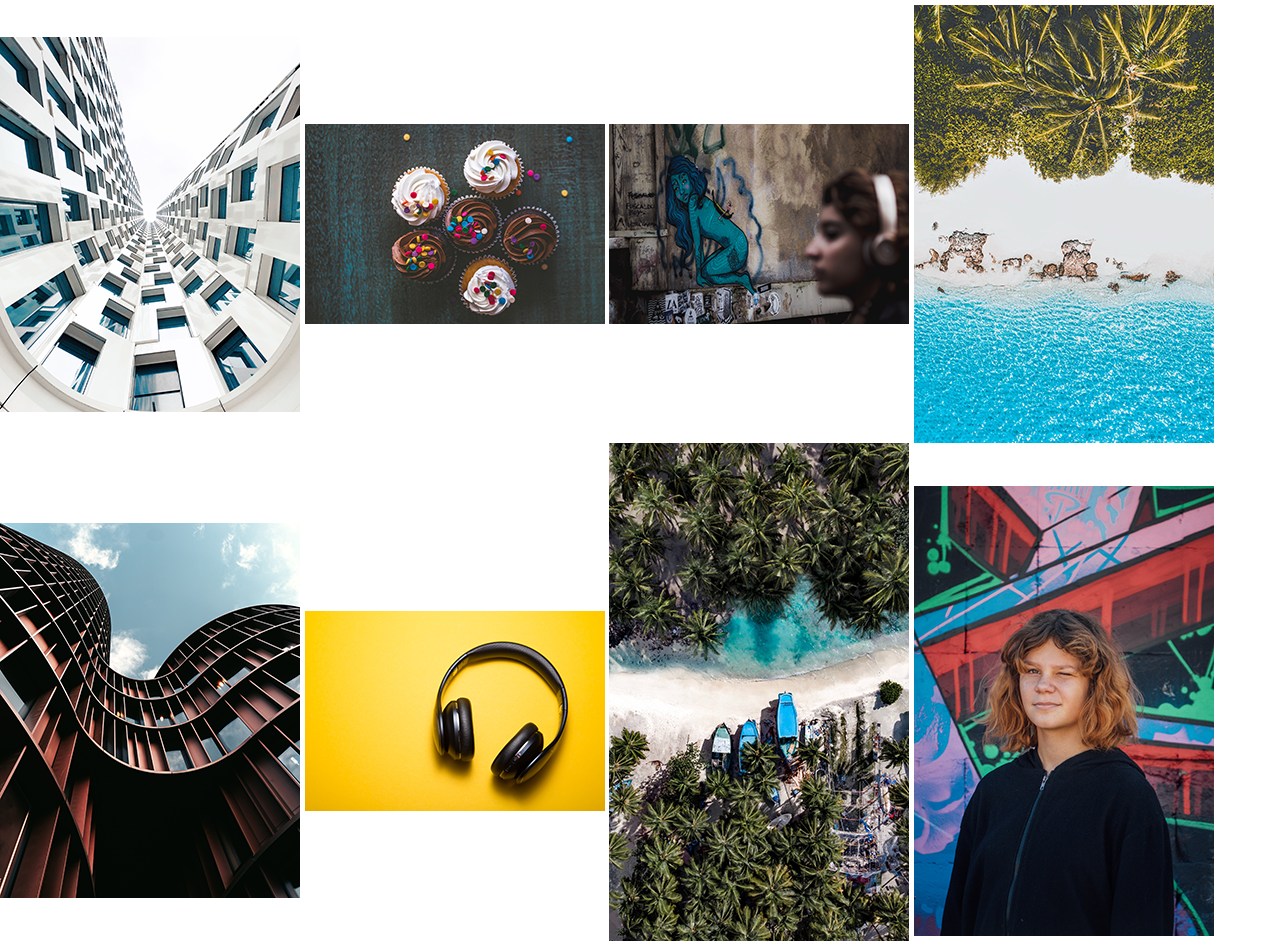
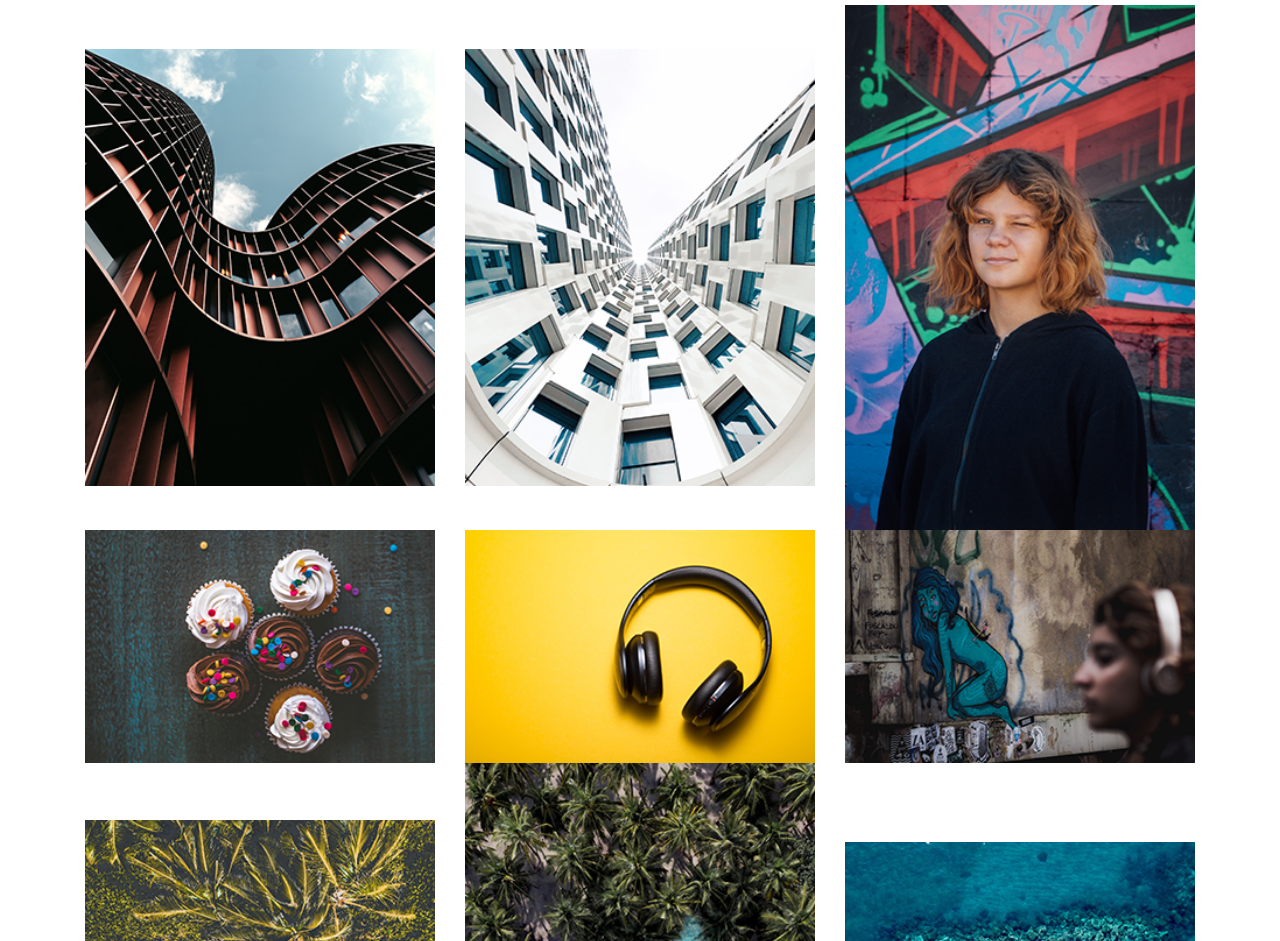
Before and after one commit to ejkragon/m2-hw2-agonkresky-emmanuel, a plain HTML site: page index.html in a window 1280 px wide. Shown: the part 51-992 px from the top of the page. Drawn offline with nearby package versions, Linux system fonts and the light colour scheme.

Commit message:
Reorder photos

```diff
--- a/index.html
+++ b/index.html
@@ -15,16 +15,19 @@
 
 <body>
     <h1>Bootstrap Grid System Assignment</h1>
-    <img src="img/hw2-image1.png" title="Image #1 Curvy White Bldg" alt="Image #1 Curvy White Bldg">
-    <img src="img/hw2-image2.png" title="Image #2 Cupcakes" alt="Image #2 Cupcakes">
-    <img src="img/hw2-image3.png" title="Image #3 Woman with Headphones walking in front of Aqua Woman Crouching Graffiti" alt="Image #3 Woman with Headphones walking in front of Aqua Woman Crouching Graffiti">
-    <img src="img/hw2-image4.png" title="Image #4 Arial View of Tropical Beach with Palm Trees" alt="Image #4 Arial View of Tropical Beach with Palm Trees">
-    <img src="img/hw2-image5.png" title="Image #5 Curvy Bronze Bldg" alt="Image #5 Curvy Bronze Bldg">
-    <img src="img/hw2-image6.png" title="image #6 Headphones on Yellow Background" alt="Image #6 Headphones on Yellow Background">
-    <img src="img/hw2-image7.png" title="Image #7 Arial View of Tropical Body of Water" alt="Image #7 Arial View of Tropical Body of Water">
-    <img src="img/hw2-image8.png" title="Image #8 Person Facing You Winking and Standing in front of a Colorful Backdrop" alt="Image #8 Person Facing You Winking and Standing in front of a Colorful Backdrop">
-    <img src="img/hw2-image9.png" title="Image #9 Arial View of Beach and Rock Formation" alt="Image #9 Arial View of Beach and Rock Formation">
-
+    <div class="container">
+        <div class="row vh-100 align-items-center">
+            <img class="col-xs-12 col-md-4 col-lg-4" src="img/hw2-image5.png" title="Curvy Bronze Bldg" alt="Curvy Bronze Bldg">
+            <img class="col-xs-12 col-md-4 col-lg-4" src="img/hw2-image1.png" title="Curvy White Bldg" alt="Curvy White Bldg">
+            <img class="col-xs-12 col-md-4 col-lg-4" src="img/hw2-image8.png" title="Person in front of a Colorful Backdrop Winking" alt="Person in front of a Colorful Backdrop Winking">
+            <img class="col-xs-12 col-md-4 col-lg-4" src="img/hw2-image2.png" title="Cupcakes" alt="Cupcakes">
+            <img class="col-xs-12 col-md-4 col-lg-4" src="img/hw2-image6.png" title="Headphones on Yellow Background" alt="Headphones on Yellow Background">
+            <img class="col-xs-12 col-md-4 col-lg-4" src="img/hw2-image3.png" title="Woman with Headphones in front of Graffiti" alt="Woman with Headphones in front of Graffiti">
+            <img class="col-xs-12 col-md-4 col-lg-4" src="img/hw2-image4.png" title="Arial View of Tropical Beach with Palm Trees" alt="Arial View of Tropical Beach with Palm Trees">
+            <img class="col-xs-12 col-md-4 col-lg-4" src="img/hw2-image7.png" title="Arial View of Tropical Body of Water" alt="Arial View of Tropical Body of Water">
+            <img class="col-xs-12 col-md-4 col-lg-4" src="img/hw2-image9.png" title="Arial View of Beach and Rock Formation" alt="Arial View of Beach and Rock Formation">
+        </div>
+    </div>
 
     <!-- Optional JavaScript -->
     <!-- jQuery first, then Popper.js, then Bootstrap JS -->
```
